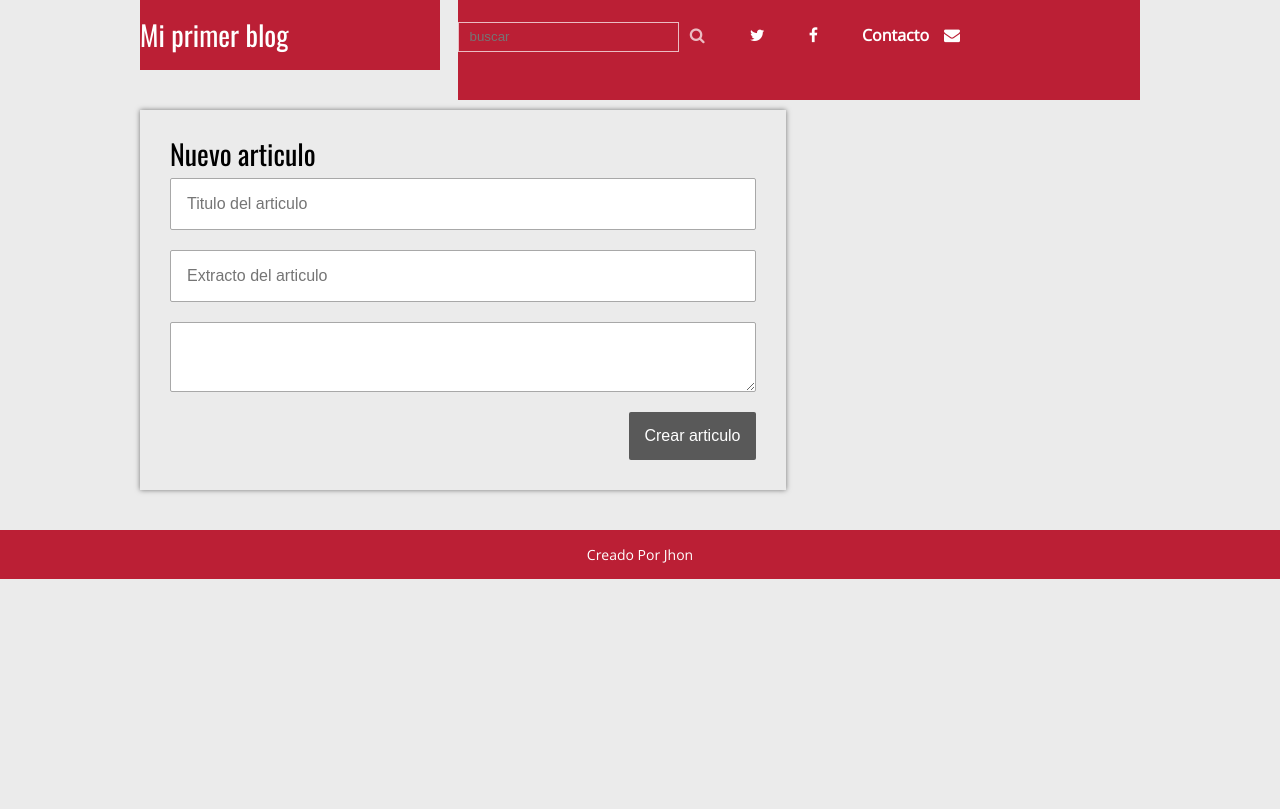
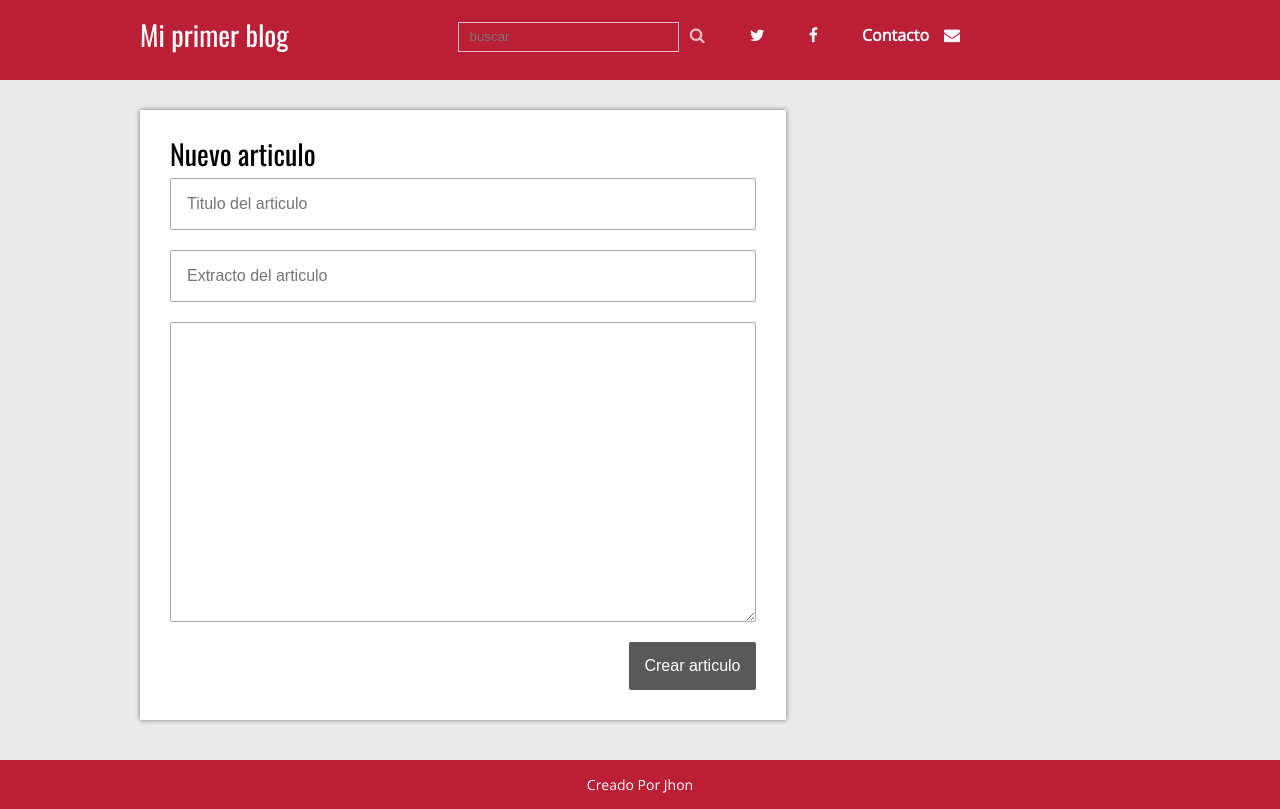
Before and after one commit to Alezco05/blog, a PHP site: page /Blog/admin/nuevo.php in a window 1280 px wide. Before the commit the page ends 579 px from the top, so only its background shows below. Run offline with PHP 8.4, Linux system fonts and the light colour scheme; the visitor is signed in with stand-in values (Sample User, id 1).

Commit message:
Agregando permisos y arreglando el css

```diff
--- a/admin/config.php
+++ b/admin/config.php
@@ -1,5 +1,5 @@
 <?php
-define('RUTA', 'http://localhost/Blog/admin');
+define('RUTA', 'http://localhost/Blog/');
 $bd_config = array(
     'basedatos' => 'blog',
     'usuario'   => 'root',
@@ -7,7 +7,7 @@ $bd_config = array(
 
 $blog_config = array(
     'post_por_pagina'  => '2',
-    'carpeta_imagenes' => 'imag/');
+    'carpeta_imagenes' => 'img/');
 
 $blog_admin = array(
     'usuario'  => 'Jhon',
--- a/css/style.css
+++ b/css/style.css
@@ -37,29 +37,40 @@ a:hover{
 	}
 
 	/*-----Header------*/
+	header{
+		color:#fff;
+		margin-bottom: 30px;
+		background: #BB1F35;
+	}
+	header .contenedor{
+		overflow: hidden;
+	}
 
-.logo{
+	header .logo{
+		max-width: 300px;
+		}
+	/*.logo{
 	color:#fff;
 	margin-bottom: 30px;
 	background-color: #BB1F35;
 	max-width: 300px;
-}
+	} */
 
-.logo a{
+	header .logo a{
 		color: #fff;
 		font-family: "Oswald",Arial,sans-serif;
 		font-size: 28px;
 		line-height: 70px;
 	}
-.logo a:hover{
+	header .logo a:hover{
 		text-decoration: none;
 	}
-.buscar{
+	header .buscar{
 		display: inline-block;
 		position: relative;
 		margin-right: 15px;
 	}
-.buscar input[type="text"]{
+	header .buscar input[type="text"]{
 		background:none;
 		border: 1px solid rgba(255,255,255,.7);
 		color: rgba(255,255,255,.7);
@@ -67,12 +78,12 @@ a:hover{
 		padding: 0 10px;
 		padding-right: 32px;
 	}
- .buscar input[type="text"]:hover,
- .buscar input[type="text"]:focus{
+	header .buscar input[type="text"]:hover,
+	header .buscar input[type="text"]:focus{
 		color: #fff;
 		border:1px solid #fff;
 	}
- .buscar .icono{
+	header .buscar .icono{
 		color: rgba(255,255,255,.7);
 		right: 0;
 		background: none;
@@ -82,10 +93,10 @@ a:hover{
 		font-size: 16px;
 		line-height: 16px;
 	}
- .buscar .icono:hover{
+	header .buscar .icono:hover{
 		color:#fff;
 	}
- .menu{
+	header .menu{
 		display: inline-block;
 	}
 	header .menu{
@@ -119,11 +130,7 @@ display: grid;
 	grid-template-areas: "head menu"
 	"main main";
 	grid-gap: 60% 40%;
-
 	grid-gap: 10px;
-
-
-
 }
 
 	.logo { grid-area:head; background:#BB1F35 }
@@ -133,7 +140,7 @@ display: grid;
 	/*----Post----*/
 	.post{
 		width: 100%;
-	background: #ff;
+		background: #fff;
 		box-shadow: 0px 0px 5px rgba(0,0,0,.5);
 		margin-bottom: 30px;
 		padding: 30px;
@@ -179,7 +186,7 @@ display: grid;
 		font-size: 1em;
 		font-family: Arial,sans-serif, helvetica;
 		border-radius: 2px;
-	boder:none;
+		border: none;
 	}
 	.btn:hover{
 		text-decoration: none;
@@ -265,7 +272,7 @@ footer .copyright{
 		border:2px solid #595959;
 		padding: 15px;
 	}
-.formualrio textarea{
+	.formulario textarea{
 		max-width: 100%;
 		min-width: 100%;
 		min-height: 300px;
@@ -284,4 +291,3 @@ footer .copyright{
 	.formulario input[type="submit"]:hover{
 		background: #BB1F35;
 	}
-.
--- a/index.php
+++ b/index.php
@@ -12,7 +12,6 @@ $posts = obtener_post($blog_config['post_por_pagina'], $conexion);
 
 if (!$posts) {
     header('Location:error.php');
-
 }
 
 require 'views/index.view.php';
```
Lines whose indentation alone changed are shown as unchanged.
